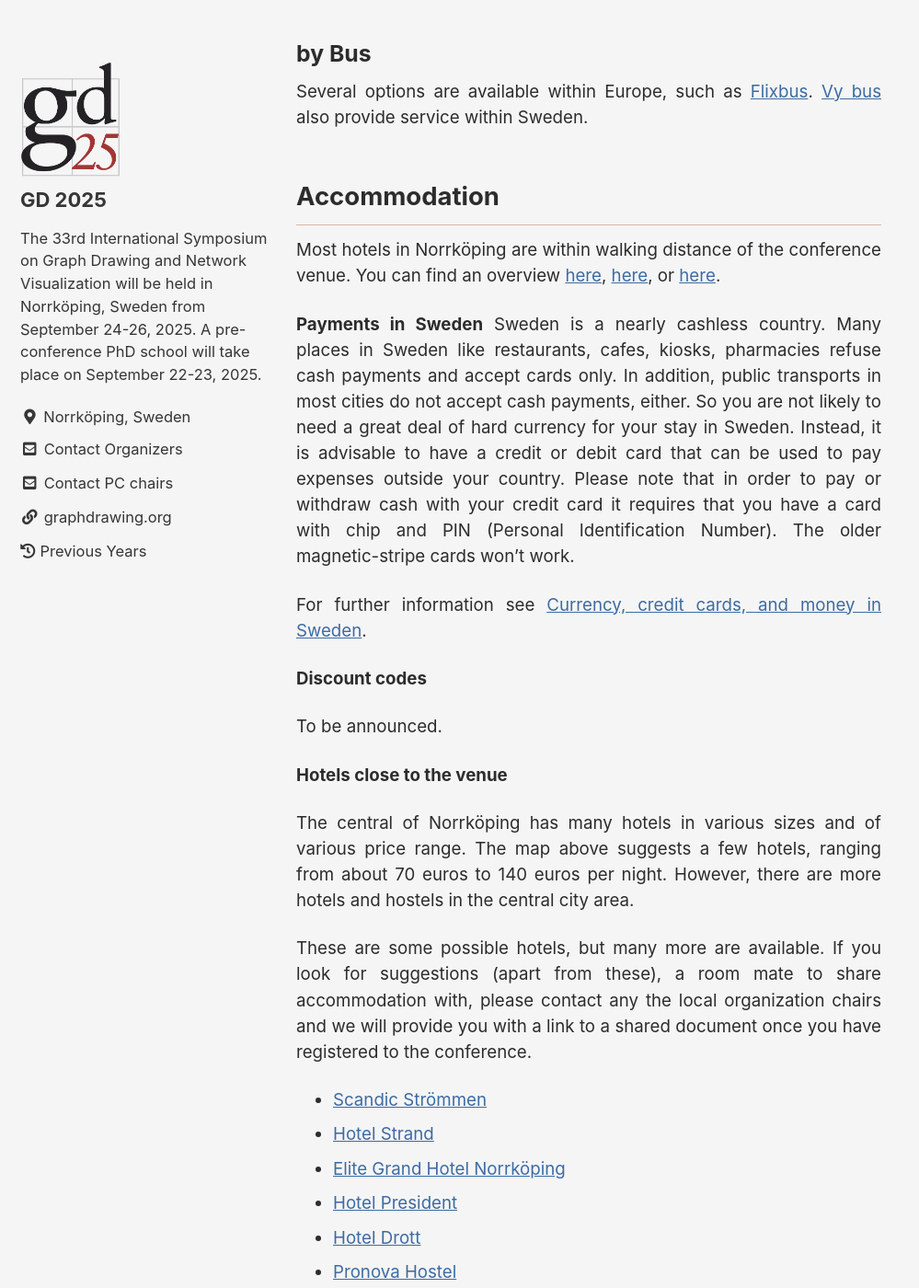
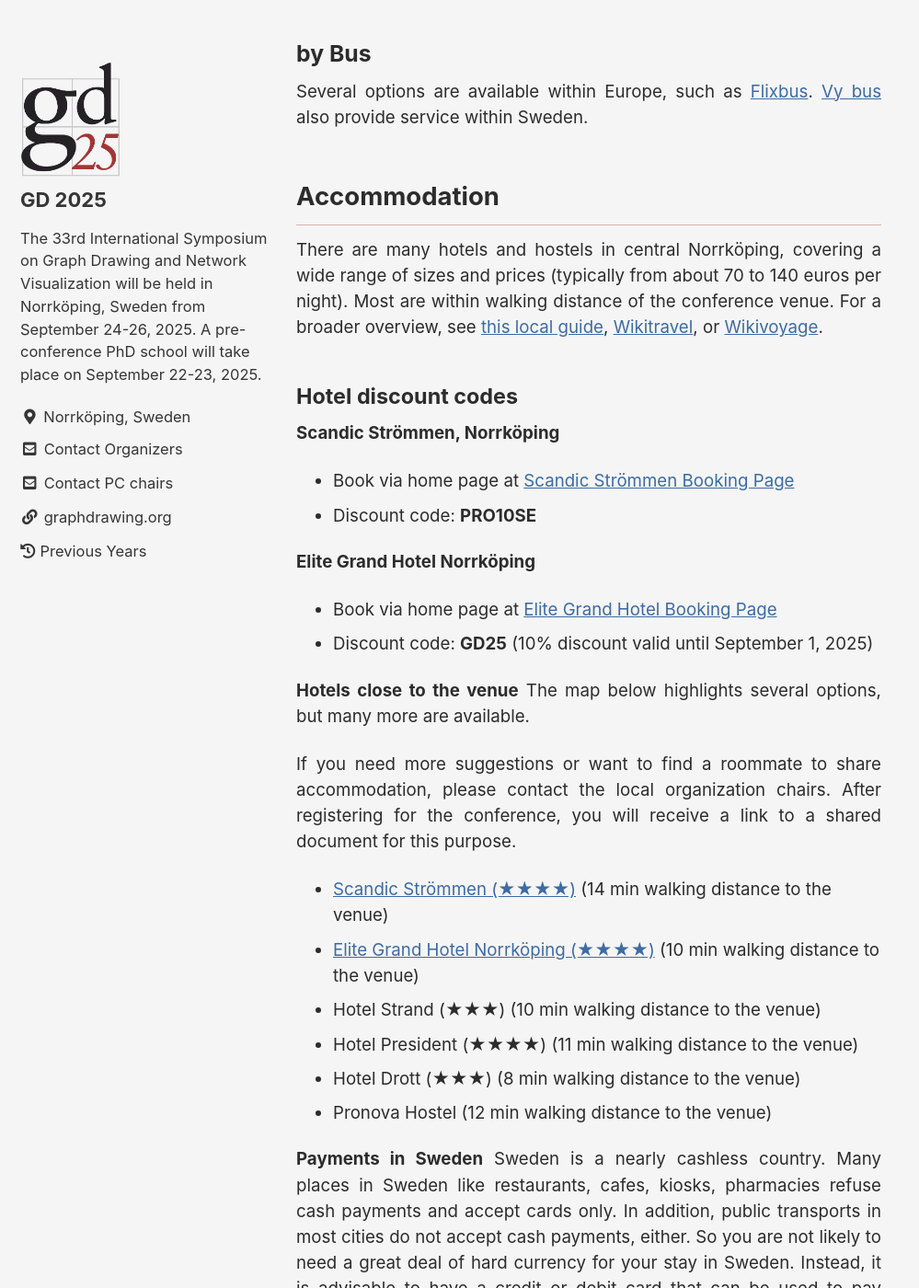
Before and after one commit to graphdrawing/gd2025, a Jekyll site: the page built from pages/travel_accommodation.md, in a window 1280 px wide and 1400 px high, scrolled down 2046 px. Shown: the whole window at 92% size, without its empty margins (0-999 px from the left). Built offline with Jekyll 4.4.1, drawn with Linux system fonts in a browser that asks for light colours; cached includes are drawn as plain includes.

Commit message:
add hotel discount code

```diff
--- a/pages/travel_accommodation.md
+++ b/pages/travel_accommodation.md
@@ -42,30 +42,41 @@
 
 
 ## Accommodation
+There are many hotels and hostels in central Norrköping, covering a wide range of sizes and prices (typically from about 70 to 140 euros per night). Most are within walking distance of the conference venue. For a broader overview, see [this local guide](https://visit-norrkoping-se.translate.goog/overnatta?_x_tr_sl=sv&_x_tr_tl=en&_x_tr_hl=sv), [Wikitravel](https://wikitravel.org/en/Norrk%C3%B6ping#Sleep), or [Wikivoyage](https://en.wikivoyage.org/wiki/Norrk%C3%B6ping#Sleep).
 
-Most hotels in Norrköping are within walking distance of the conference venue. You can find an overview [here](https://visit-norrkoping-se.translate.goog/overnatta?_x_tr_sl=sv&_x_tr_tl=en&_x_tr_hl=sv), [here](https://wikitravel.org/en/Norrk%C3%B6ping#Sleep), or [here](https://en.wikivoyage.org/wiki/Norrk%C3%B6ping#Sleep).
+#### Hotel discount codes
+
+**Scandic Strömmen, Norrköping**
+- Book via home page at [Scandic Strömmen Booking Page](https://www.scandichotels.com/en/hotelreservation/select-rate?room%5B0%5D.adults=1&fromdate=2025-09-24&todate=2025-09-26&hotel=827&bookingCode=PRO10SE)
+- Discount code: **PRO10SE**
+
+**Elite Grand Hotel Norrköping**
+- Book via home page at [Elite Grand Hotel Booking Page](https://www.elite.se/en/?hotel=EL020&checkIn=2025-09-22&checkOut=2025-09-24&guests=1&rooms=1&adults=1&children=&group=gd25&points=false&step=step3packages)
+- Discount code: **GD25** (10% discount valid until September 1, 2025)
+
+**Hotels close to the venue**
+The map below highlights several options, but many more are available.
+
+If you need more suggestions or want to find a roommate to share accommodation, please contact the local organization chairs. After registering for the conference, you will receive a link to a shared document for this purpose.
+
+- [Scandic Strömmen (★★★★)](https://www.scandichotels.com/en/hotelreservation/select-rate?room%5B0%5D.adults=1&fromdate=2025-09-24&todate=2025-09-26&hotel=827&bookingCode=PRO10SE) (14 min walking distance to the venue)
+- [Elite Grand Hotel Norrköping (★★★★)](https://www.elite.se/en/?hotel=EL020&checkIn=2025-09-22&checkOut=2025-09-24&guests=1&rooms=1&adults=1&children=&group=gd25&points=false&step=step3packages) (10 min walking distance to the venue)
+- Hotel Strand (★★★)  (10 min walking distance to the venue)
+- Hotel President (★★★★) (11 min walking distance to the venue)
+- Hotel Drott (★★★) (8 min walking distance to the venue)
+- Pronova Hostel (12 min walking distance to the venue)
+
+<!-- <iframe width="100%" height="500px" frameborder="0" allowfullscreen allow="geolocation"
+src="https://umap.openstreetmap.fr/en/map/your-map-id-here?scaleControl=true&miniMap=true&scrollWheelZoom=true"></iframe> -->
+
+
+
 
 **Payments in Sweden**
 Sweden is a nearly cashless country. Many places in Sweden like restaurants, cafes, kiosks, pharmacies refuse cash payments and accept cards only. In addition, public transports in most cities do not accept cash payments, either. So you are not likely to need a great deal of hard currency for your stay in Sweden. Instead, it is advisable to have a credit or debit card that can be used to pay expenses outside your country. Please note that in order to pay or withdraw cash with your credit card it requires that you have a card with chip and PIN (Personal Identification Number). The older magnetic-stripe cards won’t work.
 
 For further information see [Currency, credit cards, and money in Sweden](https://visitsweden.com/about-sweden/currency-prices/).
 
-**Discount codes**
-
-To be announced.
-
-**Hotels close to the venue**
-
-The central of Norrköping has many hotels in various sizes and of various price range. The map above suggests a few hotels, ranging from about 70 euros to 140 euros per night. However, there are more hotels and hostels in the central city area.
-
-These are some possible hotels, but many more are available. If you look for suggestions (apart from these), a room mate to share accommodation with, please contact any the local organization chairs and we will provide you with a link to a shared document once you have registered to the conference.
-
-- [Scandic Strömmen](https://www.scandichotels.se/)
-- [Hotel Strand](https://hotellstrand.se/)
-- [Elite Grand Hotel Norrköping](https://www.elite.se/)
-- [Hotel President](https://ligula.se/)
-- [Hotel Drott](https://www.hotelldrott.se/)
-- [Pronova Hostel](https://www.pronovahostel.se)
 
 <!-- A list of accommodations in walking distance to the venue is given below (also marked in the map below).
 - [Hotel Mercure Secession (★★★★)](https://www.hotelsecession.com/)
```
Also changed, not shown: pages/news.md (+2 -0 lines), 1 other file.
